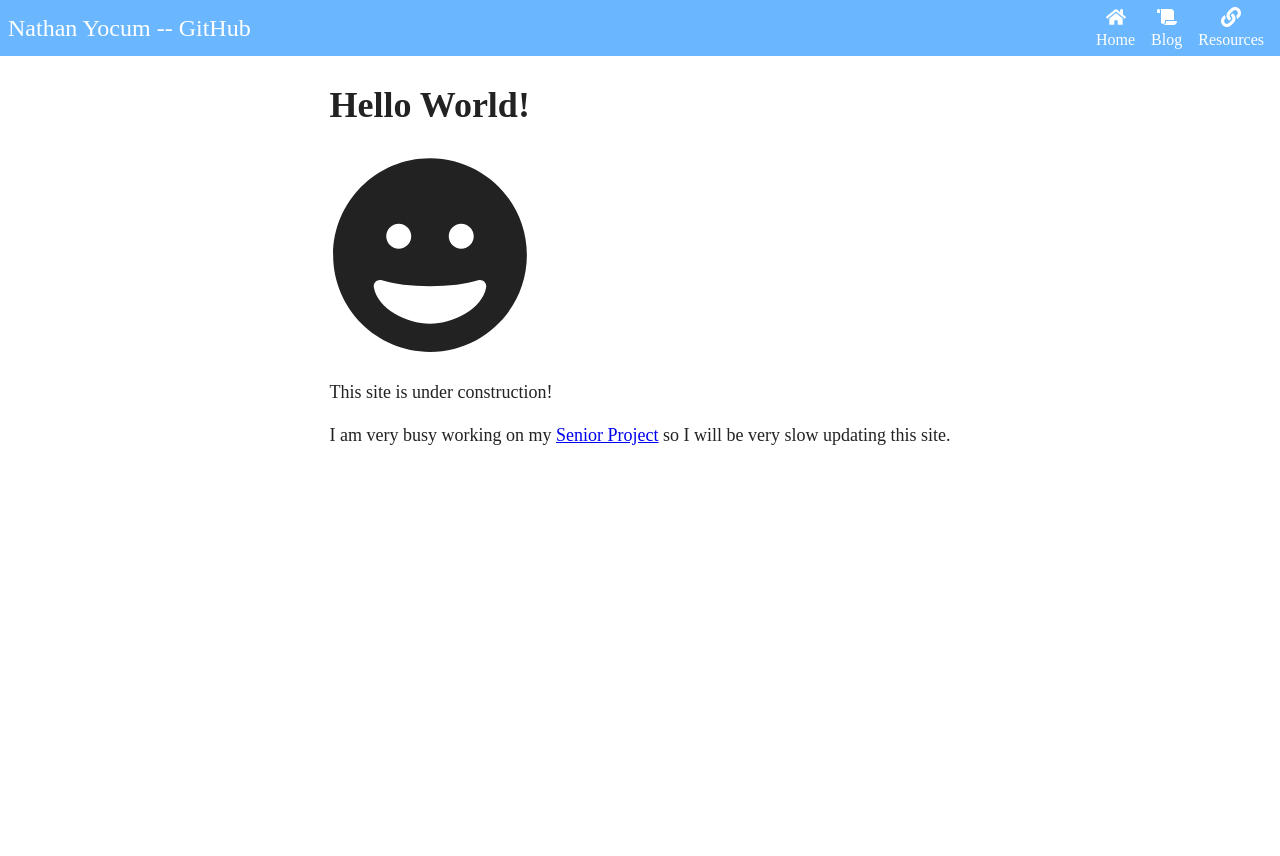
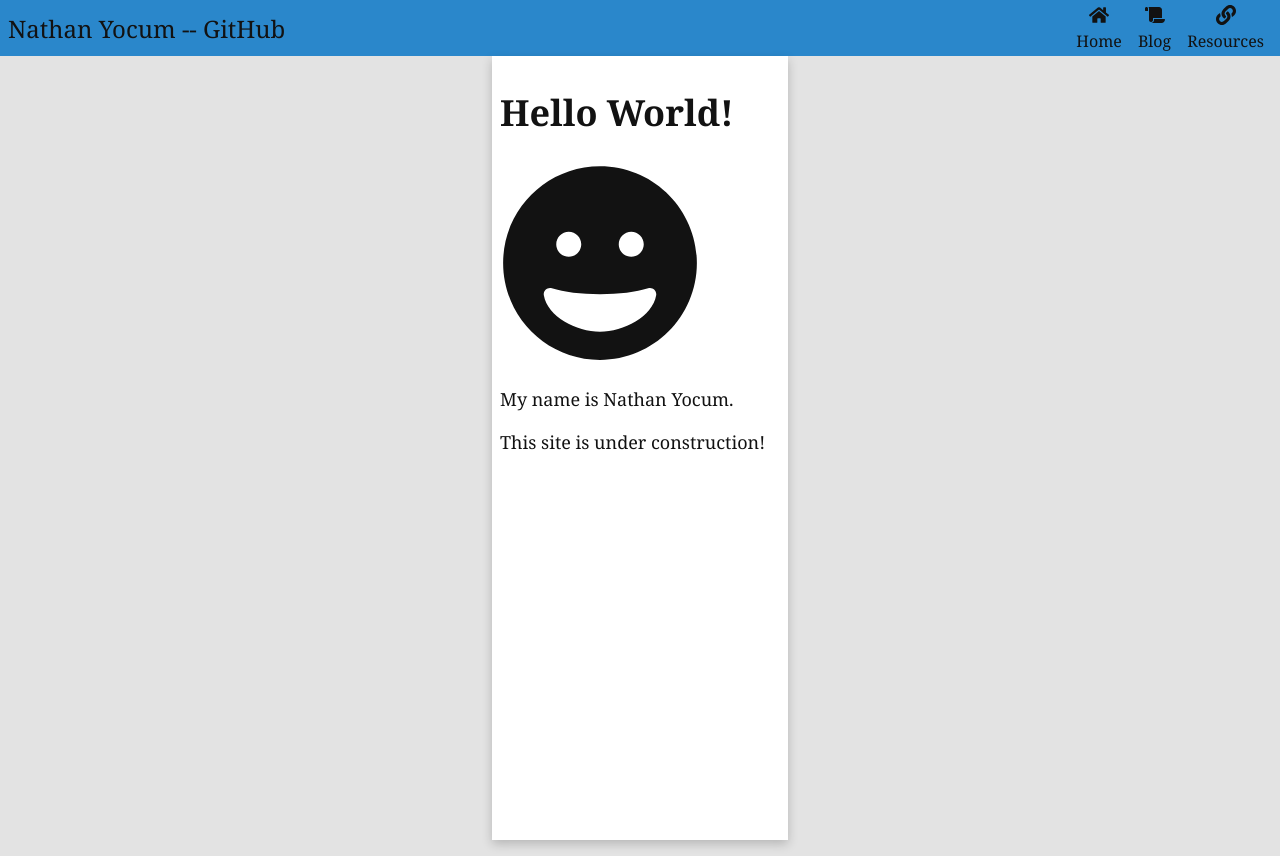
Before and after one commit to NathanYo/nathanyo.github.io, a Gatsby site: page / in a window 1280 px wide. Before the commit the page ends 800 px from the top, so only its background shows below. Built offline with nearby package versions, Linux system fonts and the light colour scheme; Gatsby itself is replaced by a stand-in of ours.

Commit message:
Updated style to not be awful

```diff
--- a/src/colors.js
+++ b/src/colors.js
@@ -1,14 +1,17 @@
 const colors = {
-  primary: '#6ab7ff',
-  secondary: '#ff9800',
-  secondaryDark: '#e65100',
-  secondaryLight: '#ff945e',
+  primary: '#2a87cb',
+  primaryLight: '#6ab7fe',
+  primaryDark: '#005b9a',
+  secondary: '#ffe11c',
+  secondaryLight: '#ffff5d',
+  secondaryDark: '#c8b000',
   darkGrey: '#aaaaaa',
   lightGrey: '#e3e3e3',
   blueGrey: '#90a4ae',
   red: '#ff4136',
   green: '#3d9970',
-  white: '#ffffff'
+  white: '#ffffff',
+  black: '#121212'
 };
 
 export default colors;
--- a/src/components/header.jsx
+++ b/src/components/header.jsx
@@ -7,8 +7,8 @@ import useWindowWidth from '../hooks/useWindowWidth';
 import colors from '../colors';
 
 const NavBarStyle = styled.nav`
-  height: 56px;
-  color: ${colors.white};
+  min-height: 56px;
+  color: ${colors.black};
   background-color: ${colors.primary};
   font-size: 24px;
   display: flex;
@@ -21,8 +21,8 @@ const MenuStyle = styled.div`
   display: flex;
   flex-direction: column;
   align-items: flex-start;
-  background-color: #a1e9ff;
-  color: #ac0800;
+  background-color: ${colors.primary};
+  color: ${colors.white};
 `;
 
 const Header = ({ siteTitle }) => {
@@ -37,7 +37,7 @@ const Header = ({ siteTitle }) => {
   }, false);
   useEffect(() => dispatchRenderMenu('resize'), [isRenderingButton]);
   return (
-    <nav>
+    <>
       <NavBarStyle>
         {isRenderingButton && (
           <FaBars
@@ -138,7 +138,7 @@ const Header = ({ siteTitle }) => {
           </Link>
         </MenuStyle>
       )}
-    </nav>
+    </>
   );
 };
 
--- a/src/components/layout.jsx
+++ b/src/components/layout.jsx
@@ -6,13 +6,26 @@ import styled from '@emotion/styled';
 
 import Header from './header';
 import useWindowWidth from '../hooks/useWindowWidth';
+import colors from '../colors';
 
 const LayoutGrid = styled.div`
   display: grid;
   justify-content: center;
   line-height: 1.4;
-  color: #222222;
+  color: ${colors.black};
+  background-color: ${colors.lightGrey};
+  min-height: 100vh;
   font-size: 18px;
+`;
+
+const ContentGrid = styled.main`
+  background-color: ${colors.white};
+  color: ${colors.black};
+  padding: 8px;
+  max-width: 1000px;
+  min-width: 280px;
+  box-shadow: 0px 4px 10px 0px rgba(0, 0, 0, 0.2);
+  margin-bottom: 16px;
 `;
 
 const Layout = ({ children }) => {
@@ -26,6 +39,7 @@ const Layout = ({ children }) => {
             margin: 0;
             -webkit-font-smoothing: antialiased;
             -moz-osx-font-smoothing: grayscale;
+            font-family: 'Georgia', serif;
           }
         `}
       />
@@ -47,7 +61,7 @@ const Layout = ({ children }) => {
             <>
               <Header siteTitle={data.site.siteMetadata.title} />
               <LayoutGrid>
-                <main>{children}</main>
+                <ContentGrid>{children}</ContentGrid>
               </LayoutGrid>
             </>
           );
--- a/src/pages/index.jsx
+++ b/src/pages/index.jsx
@@ -19,12 +19,8 @@ const IndexPage = () => (
     />
     <h1>Hello World!</h1>
     <FaGrin size="200px" />
+    <p>My name is Nathan Yocum.</p>
     <p>This site is under construction!</p>
-    <p>
-      I am very busy working on my{' '}
-      <a href="https://github.com/LectureGoggles/">Senior Project</a> so I will
-      be very slow updating this site.
-    </p>
   </Layout>
 );
 
```
